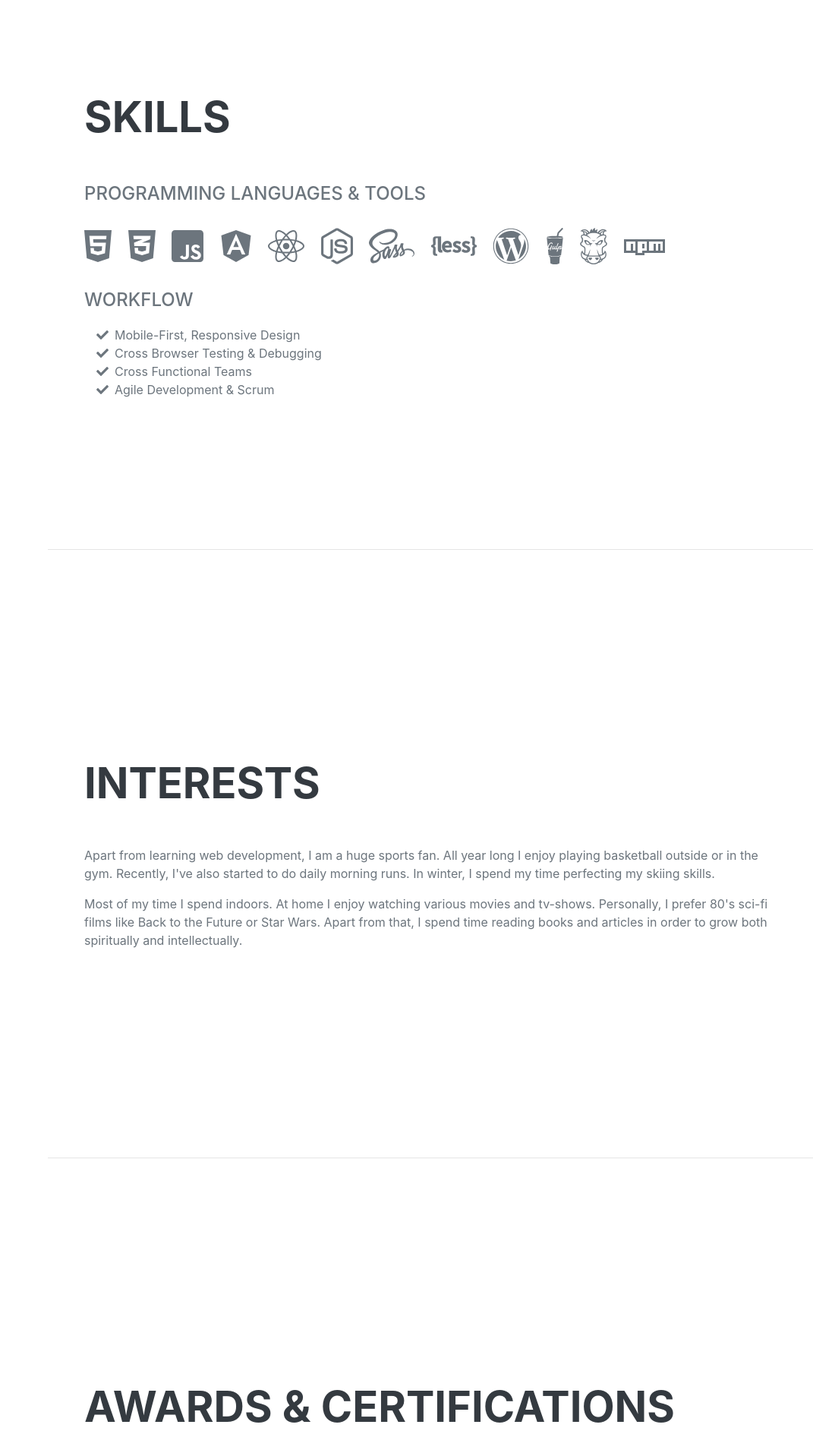
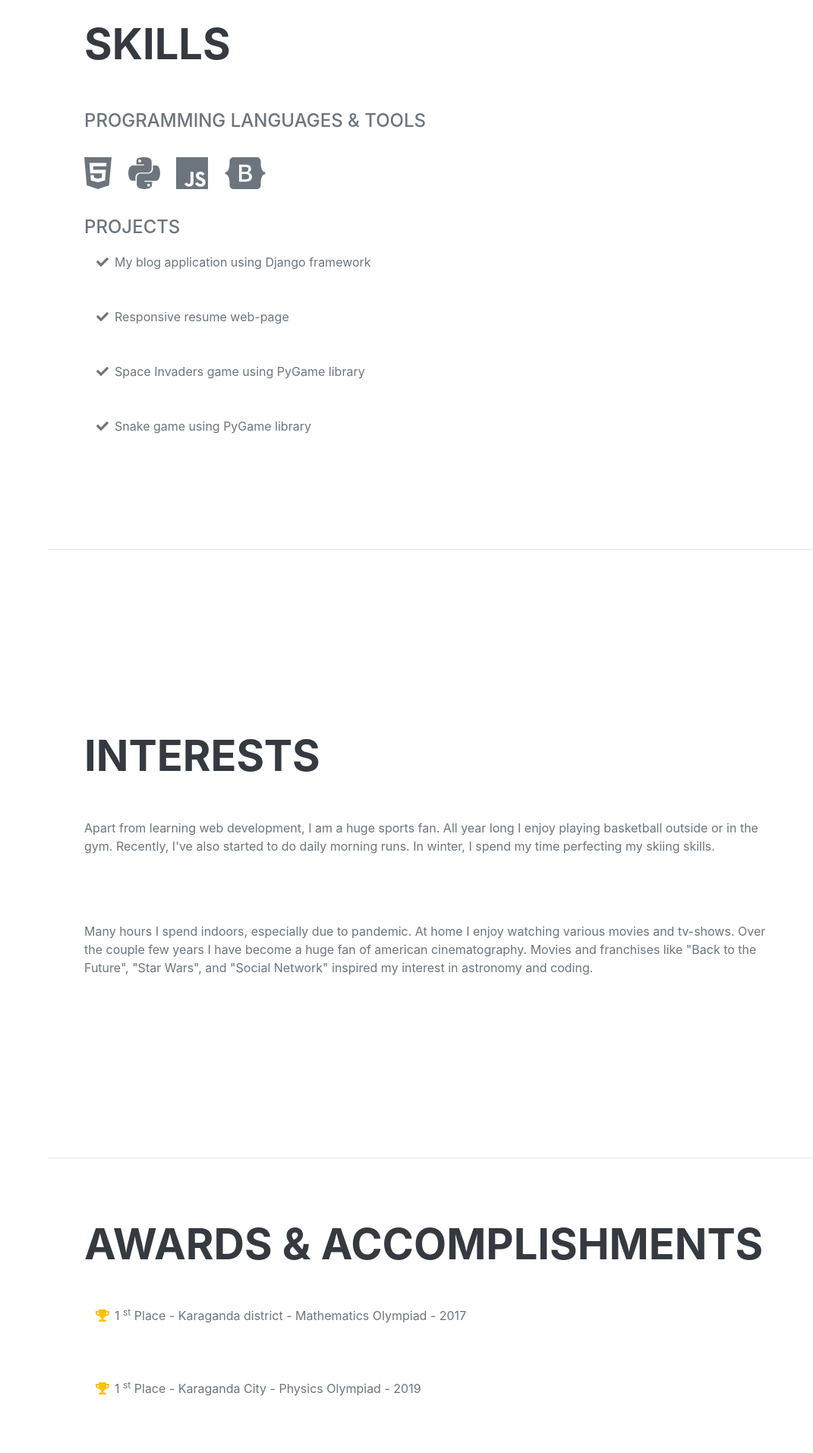
Before and after one commit to magai2002/resume, a Django app: template webpage/templates/index.html in a window 1280 px wide. Shown: the part 1680-3593 px from the top of the page at 76% size, without its empty margins (209-1280 px from the left). Run offline with Django 3.2, Linux system fonts and the light colour scheme; the template is opened without the code that fills it, so the values that code supplies are empty; some libraries are stand-ins or nearby versions; some web fonts are replaced.

Commit message:
change to index and settings

```diff
--- a/requirements.txt
+++ b/requirements.txt
@@ -4,7 +4,6 @@ Django==3.0.5
 django-heroku==0.3.1
 gunicorn==20.0.4
 psycopg2==2.8.5
-PySimpleGUI==4.21.0
 python-decouple==3.3
 pytz==2019.3
 sqlparse==0.3.1
--- a/resume/settings.py
+++ b/resume/settings.py
@@ -13,7 +13,7 @@ BASE_DIR = os.path.dirname(os.path.dirname(os.path.abspath(__file__)))
 SECRET_KEY = '!ul5)bsvku1r(qirq)wy-!8yzzekcu4iunypje)gr145ks=e^='
 
 # SECURITY WARNING: don't run with debug turned on in production!
-DEBUG = True
+DEBUG = False
 
 ALLOWED_HOSTS = []
 
--- a/webpage/templates/index.html
+++ b/webpage/templates/index.html
@@ -49,11 +49,12 @@
                         Nazarbayev alley, 57 · Karaganda, Kazakhstan, Tel: +77051088345
                         <a href="mailto:magaialexey@gmail.com">magaialexey@gmail.com</a>
                     </div>
-                    <p class="lead mb-5">I'm self-taught web-developer. This resume webpage is created using django web-framework and bootstrap template.</p>
+                    <p class="lead mb-5">Hello! My name is Alexey and I'm a self-thought web-developer. </p>
                     <div class="social-icons">
+                        <a class="social-icon" href="https://github.com/magai2002"><i class="fab fa-github"></i></a>
                         <a class="social-icon" href="https://vk.com/alexma2002"><i class="fab fa-vk"></i></a>
-                        <a class="social-icon" href="https://github.com/magai2002"><i class="fab fa-github"></i></a>
-                        <a class="social-icon" href="#"><i class="fab fa-twitter"></i></a>
+
+                        <a class="social-icon" href="https://twitter.com/alex_ma2002"><i class="fab fa-twitter"></i></a>
                         <a class="social-icon" href="https://www.instagram.com/alex_ma2002/"><i class="fab fa-instagram"></i></a>
                     </div>
                 </div>
@@ -74,6 +75,17 @@
                         </div>
                         <div class="flex-shrink-0"><span class="text-primary">September 2015 - May 2021</span></div>
                     </div>
+
+                    <br><br>
+
+                    <div class="d-flex flex-column flex-md-row justify-content-between">
+                        <div class="flex-grow-1">
+                            <h3 class="mb-0">CTY Johns Hopkins</h3>
+                            <div class="subheading mb-3">Fast-paced Chemistry summer programm</div>
+                            <p>Sertificate of completion</p>
+                        </div>
+                        <div class="flex-shrink-0"><span class="text-primary">July 2018 - August 2018</span></div>
+                    </div>
                 </div>
             </section>
             <hr class="m-0" />
@@ -84,36 +96,32 @@
                     <div class="subheading mb-3">Programming Languages & Tools</div>
                     <ul class="list-inline dev-icons">
                         <li class="list-inline-item"><i class="fab fa-html5"></i></li>
-                        <li class="list-inline-item"><i class="fab fa-css3-alt"></i></li>
-                        <li class="list-inline-item"><i class="fab fa-js-square"></i></li>
-                        <li class="list-inline-item"><i class="fab fa-angular"></i></li>
-                        <li class="list-inline-item"><i class="fab fa-react"></i></li>
-                        <li class="list-inline-item"><i class="fab fa-node-js"></i></li>
-                        <li class="list-inline-item"><i class="fab fa-sass"></i></li>
-                        <li class="list-inline-item"><i class="fab fa-less"></i></li>
-                        <li class="list-inline-item"><i class="fab fa-wordpress"></i></li>
-                        <li class="list-inline-item"><i class="fab fa-gulp"></i></li>
-                        <li class="list-inline-item"><i class="fab fa-grunt"></i></li>
-                        <li class="list-inline-item"><i class="fab fa-npm"></i></li>
+                        <li class="list-inline-item"><i class="fab fa-python"></i></li>
+                        <li class="list-inline-item"><i class="fab fa-js"></i></li>
+                        <li class="list-inline-item"><i class="fab fa-bootstrap"></i></li>
                     </ul>
-                    <div class="subheading mb-3">Workflow</div>
+                    <div class="subheading mb-3">Projects</div>
                     <ul class="fa-ul mb-0">
                         <li>
                             <span class="fa-li"><i class="fas fa-check"></i></span>
-                            Mobile-First, Responsive Design
+                            My blog application using Django framework
                         </li>
+                        <br><br>
                         <li>
                             <span class="fa-li"><i class="fas fa-check"></i></span>
-                            Cross Browser Testing & Debugging
+                            Responsive resume web-page
                         </li>
+                        <br><br>
                         <li>
                             <span class="fa-li"><i class="fas fa-check"></i></span>
-                            Cross Functional Teams
+                            Space Invaders game using PyGame library
                         </li>
+                        <br><br>
                         <li>
                             <span class="fa-li"><i class="fas fa-check"></i></span>
-                            Agile Development & Scrum
+                            Snake game using PyGame library
                         </li>
+                        <br><br>
                     </ul>
                 </div>
             </section>
@@ -123,39 +131,77 @@
                 <div class="resume-section-content">
                     <h2 class="mb-5">Interests</h2>
                     <p>Apart from learning web development, I am a huge sports fan. All year long I enjoy playing basketball outside or in the gym. Recently, I've also started to do daily morning runs. In winter, I spend my time perfecting my skiing skills.</p>
-                    <p class="mb-0">Most of my time I spend indoors. At home I enjoy watching various movies and tv-shows. Personally, I prefer 80's sci-fi films like Back to the Future or Star Wars. Apart from that, I spend time reading books and articles in order to grow both spiritually and intellectually.</p>
+
+                    <br><br><br>
+
+                    <p class="mb-0">Many hours I spend indoors, especially due to pandemic. At home I enjoy watching various movies and tv-shows. Over the couple few years I have become a huge fan of american cinematography. Movies and franchises like "Back to the Future", "Star Wars", and "Social Network" inspired my interest in astronomy and coding. </p>
                 </div>
             </section>
             <hr class="m-0" />
             <!-- Awards-->
             <section class="resume-section" id="awards">
                 <div class="resume-section-content">
-                    <h2 class="mb-5">Awards & Certifications</h2>
+                    <h2 class="mb-5">Awards & Accomplishments</h2>
                     <ul class="fa-ul mb-0">
                         <li>
                             <span class="fa-li"><i class="fas fa-trophy text-warning"></i></span>
                             1
                             <sup>st</sup>
-                            Place - Karaganda district - Mathematics Olympiad 2017
+                            Place - Karaganda district - Mathematics Olympiad - 2017
                         </li>
+                        <br><br><br>
                         <li>
                             <span class="fa-li"><i class="fas fa-trophy text-warning"></i></span>
                             1
                             <sup>st</sup>
-                            Place - Karaganda City - Physics Olympiad 2019
+                            Place - Karaganda City - Physics Olympiad - 2019
                         </li>
+                        <br><br><br>
                         <li>
                             <span class="fa-li"><i class="fas fa-trophy text-warning"></i></span>
                             1
                             <sup>st</sup>
-                            Place - Nazarbayev Intellectual School - Physics Olympiad 2019
+                            Place - Nazarbayev Intellectual School - Physics Olympiad - 2019
                         </li>
+                        <br><br><br>
                         <li>
                             <span class="fa-li"><i class="fas fa-trophy text-warning"></i></span>
                             1
-                            <sup>nd</sup>
-                            Place - Nazarbayev Intellectual School - Physics Olympiad 2018
+                            <sup>st</sup>
+                            Place - Nazarbayev Intellectual School - Physics Olympiad - 2018
                         </li>
+                        <br><br><br>
+                        <li>
+                            <span class="fa-li"><i class="fas fa-trophy text-primary"></i></span>
+                            3
+                            <sup>rd</sup>
+                            Place - Nazarbayev Intellectual School - Mathematics Olympiad - 2017
+                        </li>
+                        <br><br><br>
+                        <li>
+                            <span class="fa-li"><i class="fas fa-award text-warning"></i></span>
+                            International students Honor Roll - Hypatia Contest - 2019
+                        </li>
+                        <br><br><br>
+                        <li>
+                            <span class="fa-li"><i class="fas fa-award"></i></span>
+                            Top 25% - Canadian Senior Mathematics Contest - 2019
+                        </li>
+                        <br><br><br>
+                        <li>
+                            <span class="fa-li"><i class="fas fa-medal text-warning"></i></span>
+                            1
+                            <sup>st</sup>
+                            Place - Nazarbayev Intellectual School - Basketball spartakiad (regional stage)- 2019
+                        </li>
+                        <br><br><br>
+                        <li>
+                            <span class="fa-li"><i class="fas fa-medal text-primary"></i></span>
+                            3
+                            <sup>rd</sup>
+                            Place - Nazarbayev Intellectual School - Basketball spartakiad (final stage)- 2019
+                        </li>
+                        <br><br><br>
                     </ul>
                 </div>
             </section>
```
